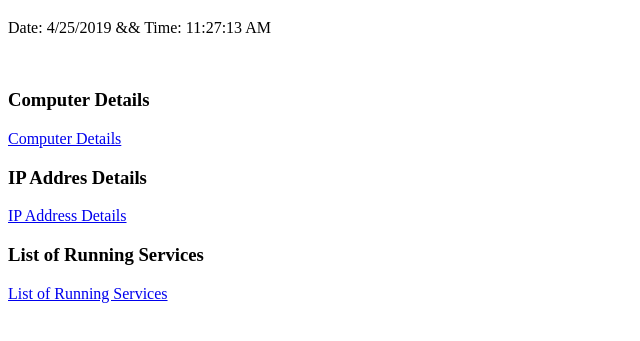
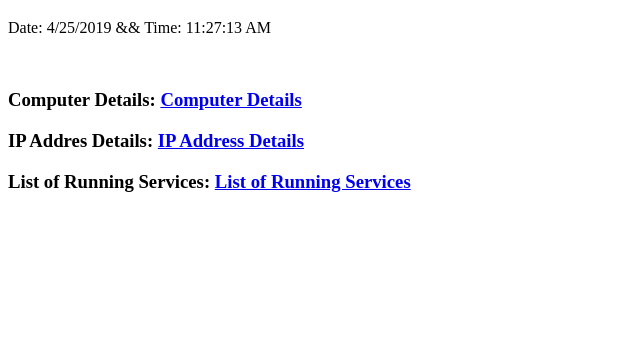
Before and after one commit to BecherX64/PS-LocalInfo-Git001, a plain HTML site: page PS-LocalInfo-Git001/WebPage/Index.html in a window 1280 px wide. Shown: the part 373-714 px from the top of the page, without its empty margins (0-640 px from the left). Drawn offline with Linux system fonts and the light colour scheme.

Commit message:
#2019-04-25: #04

```diff
--- a/PS-LocalInfo-Git001/WebPage/Index.html
+++ b/PS-LocalInfo-Git001/WebPage/Index.html
@@ -14,16 +14,22 @@
         Date: <span id="myDate"></span> && Time: <span id="myTime"></span>
     </P><br>
     <p>
-        <h3>Computer Details</h3>
-        <a href="Computer.Html">Computer Details</a>
+        <h3>
+            Computer Details:
+            <a href="Computer.Html">Computer Details</a>
+        </h3>
     </p>
     <p>
-        <h3>IP Addres Details</h3>
-        <a href="Network.Html">IP Address Details</a>
+        <h3>
+            IP Addres Details:
+            <a href="Network.Html">IP Address Details</a>
+        </h3>
     </p>
     <p>
-        <h3>List of Running Services</h3>
-        <a href="Services.Html">List of Running Services</a>
+        <h3>
+            List of Running Services:
+            <a href="Services.Html">List of Running Services</a>
+        </h3>
     </p>
 
     <script>
```
